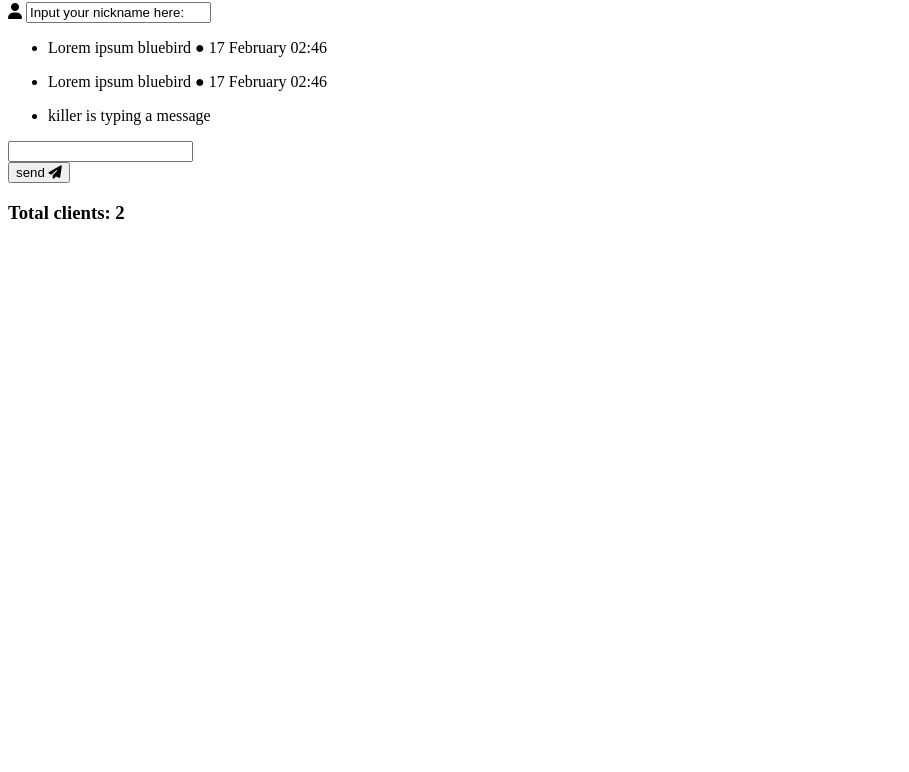
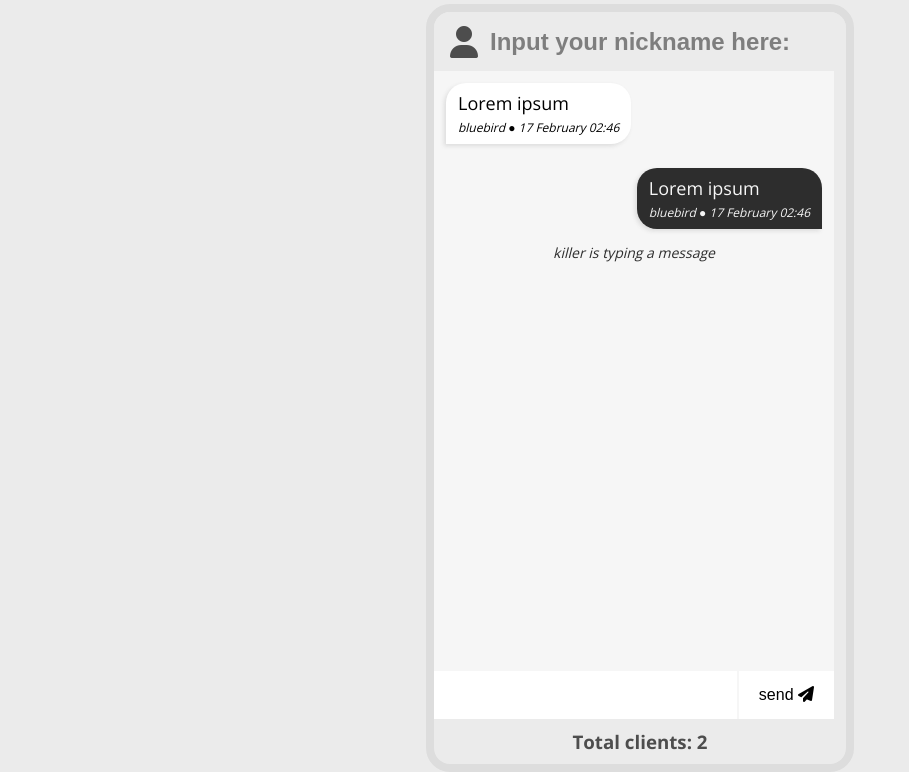
Before and after one commit to eugene-h-kim/Kim_H_ChatAppHW, a website: page views/index.html in a window 1280 px wide. Shown: the part 79-851 px from the top of the page, without its empty margins (0-909 px from the left). Before the commit the page ends 800 px from the top, so only its background shows below. Drawn offline with nearby package versions, Linux system fonts and the light colour scheme.

Commit message:
adding CSS

```diff
--- /dev/null
+++ b/public/css/main.css
@@ -0,0 +1,144 @@
+@import url('https://fonts.googleapis.com/css2?family=Open+Sans:wght@400;700&display=swap');
+
+* {
+   margin: 0;
+   padding: 0;
+   box-sizing: border-box;
+   scroll-behavior: smooth;
+}
+
+body {
+   font-family: 'Open Sans', sans-serif;
+   /* display: flex;
+   flex-direction: column;
+   justify-content: center;
+   align-items: center; */
+   display: grid;
+   place-items: center;
+   background-color: #ebebeb;
+}
+
+.title {
+   margin: 20px 0;
+}
+
+.main {
+   border: 8px solid #dddddd;
+   border-radius: 24px;
+   overflow: hidden;
+}
+
+.name {
+   display: flex;
+   font-size: 32px;
+   font-weight: 700;
+   padding: 8px 16px;
+   color: #7e7e7e;
+   background-color: #ebebeb;
+}
+
+.name > span {
+   color: #4d4d4d;
+}
+
+.name-input {
+   font-size: 24px;
+   font-weight: 700;
+   color: #7e7e7e;
+   flex-grow: 1;
+   border: none;
+   margin: 0px 12px;
+   outline: none;
+   background-color: #ebebeb;
+}
+
+.message-container {
+   display: flex;
+   flex-direction: column;
+   background-color: #f6f6f6;
+   width: 400px;
+   height: 600px;
+   overflow-y: scroll;
+   overflow-x: hidden;
+}
+
+.message-left, .message-right {
+   list-style: none;
+   padding: 8px 12px;
+   margin: 12px;
+   max-width: 250px;
+   font-size: 18px;
+   word-wrap: break-word;
+}
+
+.message-left {
+   border-radius: 20px 20px 20px 0px;
+   align-self: flex-start;
+   background-color: #fff;
+   box-shadow: -2px 2px 4px #dcdcdc;
+}
+
+.message-right {
+   border-radius: 20px 20px 0px 20px;
+   align-self: flex-end;
+   background-color: #2d2d2d;
+   box-shadow: -2px 2px 4px #dcdcdc;
+   color: #f6f6f6;
+}
+
+.message-left > p > span,
+.message-right > p > span {
+   display: block;
+   font-style: italic;
+   font-size: 12px;
+   margin-top: 4px;
+}
+
+.feedback {
+   font-style: italic;
+   font-size: 14px;
+   padding: 0px 16px 16px 16px;
+   color: #2d2d2d;
+   text-align: center;
+}
+
+.message-form {
+   display: flex;
+   justify-content: space-between;
+   width: 400px;
+}
+
+.message-input {
+   flex-grow: 1;
+   height: 48px;
+   font-size: 16px;
+   border: none;
+   outline: none;
+   padding: 0 12px;
+   background-color: #fff;
+}
+
+.send-button {
+   height: 48px;
+   font-size: 16px;
+   border: none;
+   padding: 0 20px;
+   outline: none;
+   background-color: #fff;
+   cursor: pointer;
+}
+
+.v-divider {
+   height: 48px;
+   width: 2px;
+   background-color: #f6f6f6;
+}
+
+.clients-total {
+   display: flex;
+   flex-direction: column;
+   justify-content: center;
+   align-items: center;
+   margin: 10px;
+   color: #4d4d4d;
+}
--- a/public/index.html
+++ b/views/index.html
@@ -5,10 +5,11 @@
    <meta http-equiv="X-UA-Compatible" content="IE=edge">
    <meta name="viewport" content="width=device-width, initial-scale=1.0">
    <link rel="stylesheet" href="https://cdnjs.cloudflare.com/ajax/libs/font-awesome/6.3.0/css/all.min.css" integrity="sha512-SzlrxWUlpfuzQ+pcUCosxcglQRNAq/DZjVsC0lE40xsADsfeQoEypE+enwcOiGjk/bSuGGKHEyjSoQ1zVisanQ==" crossorigin="anonymous" referrerpolicy="no-referrer" />
+   <link rel="stylesheet" href="/public/css/main.css">
    <title>Chat App</title>
 </head>
 <body>
-   <h1>EKChat 💬</h1>
+   <h1 class="title">EKChat 💬</h1>
    <div class="main">
       <div class="name">
          <span><i class="fa-solid fa-user"></i></span>
@@ -55,5 +56,6 @@
    </div>
 
    <script src="https://kit.fontawesome.com/7d987b1945.js" crossorigin="anonymous"></script>
+   <script src="public/js/main.js"></script>
 </body>
 </html>
```
Also changed, not shown: public/js/main.js (added), 1 other file.
